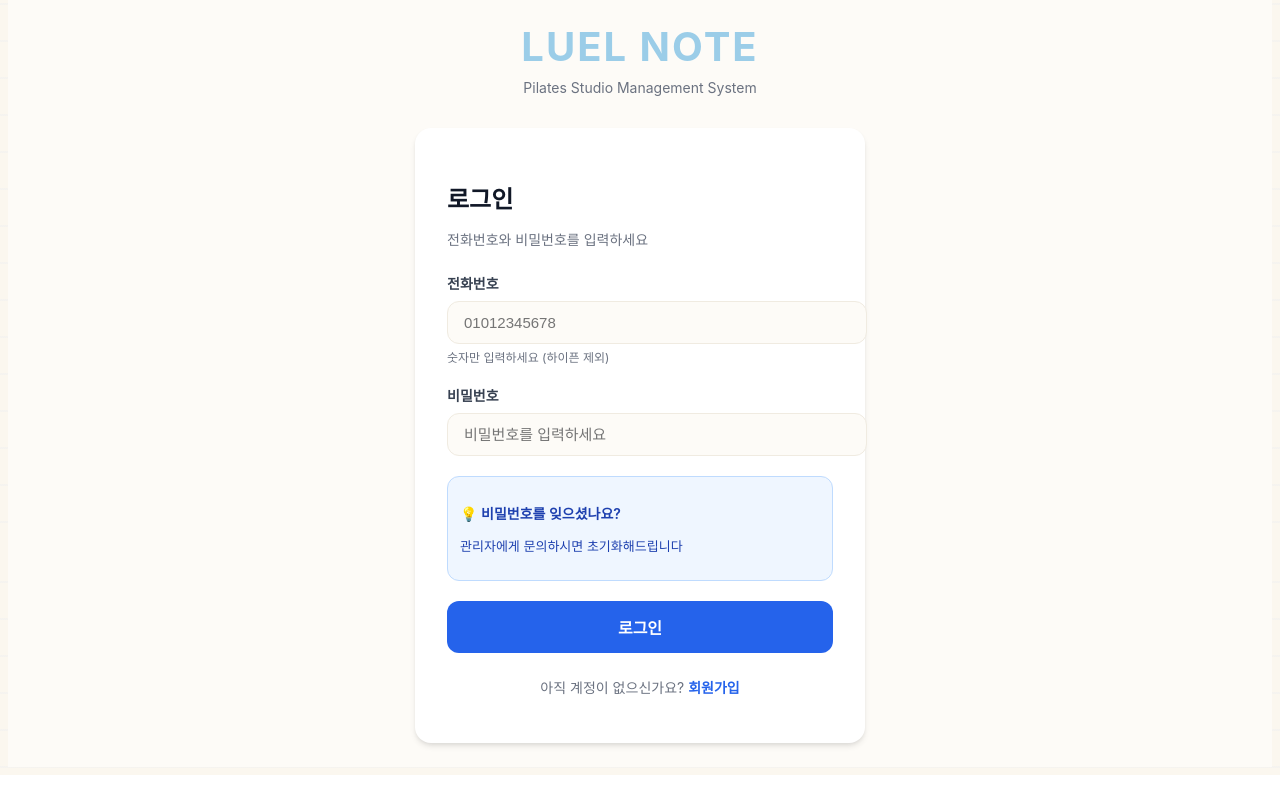
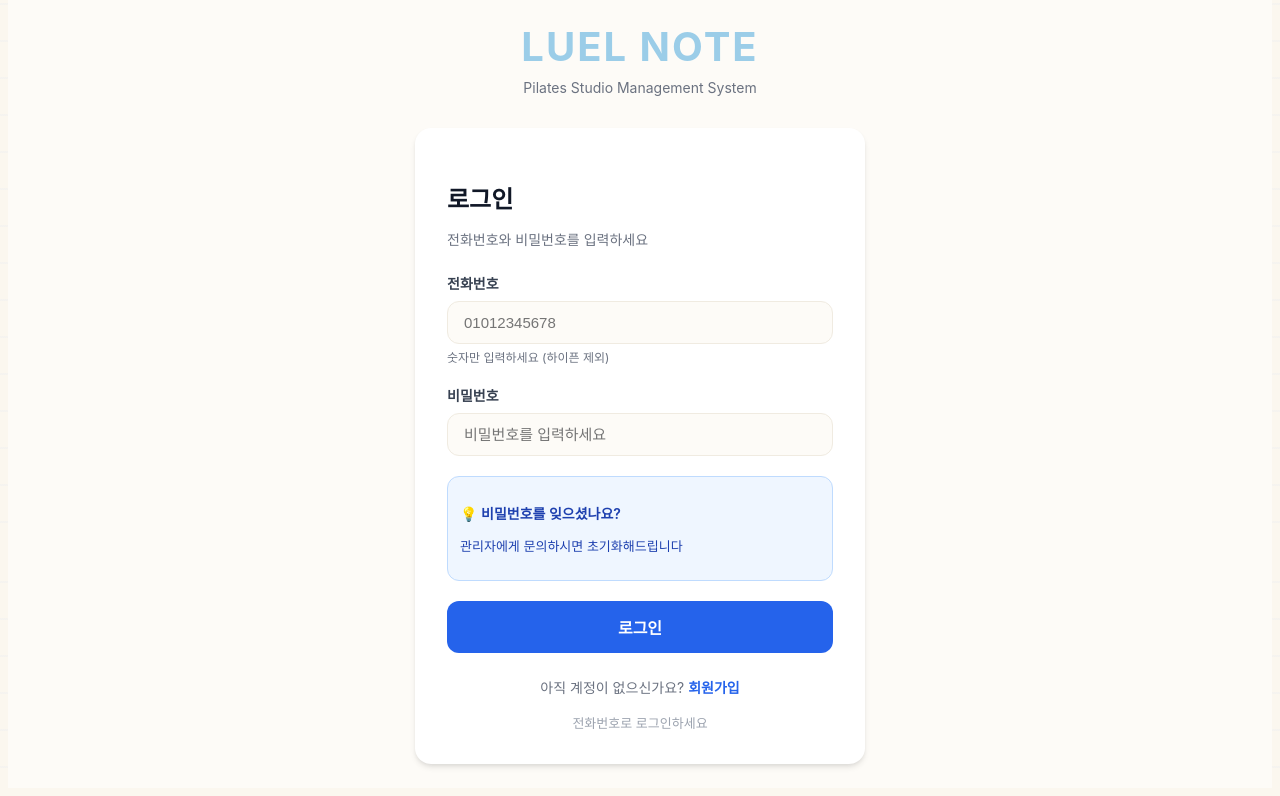
Before and after one commit to jinhajunho/luel-note, a Next.js app: page /login in a window 1280 px wide. Shown: the part 254-1050 px from the top of the page. Before the commit the page ends 1029 px from the top, so only its background shows below. Built offline with nearby package versions, Linux system fonts and the light colour scheme; no server answers.

Commit message:
Update page.tsx

```diff
--- a/app/(auth)/login/page.tsx
+++ b/app/(auth)/login/page.tsx
@@ -76,7 +76,8 @@ export default function LoginPage() {
               marginBottom: '16px',
               background: '#fef2f2',
               border: '1px solid #fecaca',
-              color: '#dc2626'
+              color: '#dc2626',
+              boxSizing: 'border-box'
             }}>
               {state.error}
             </div>
@@ -99,6 +100,7 @@ export default function LoginPage() {
                 id="phone"
                 name="phone"
                 placeholder="01012345678"
+                maxLength={11}
                 required
                 disabled={isPending}
                 style={{
@@ -110,7 +112,8 @@ export default function LoginPage() {
                   fontSize: '15px',
                   color: '#111827',
                   opacity: isPending ? '0.5' : '1',
-                  cursor: isPending ? 'not-allowed' : 'text'
+                  cursor: isPending ? 'not-allowed' : 'text',
+                  boxSizing: 'border-box'
                 }}
               />
               <p style={{ fontSize: '12px', color: '#6b7280', marginTop: '4px' }}>
@@ -145,7 +148,8 @@ export default function LoginPage() {
                   fontSize: '15px',
                   color: '#111827',
                   opacity: isPending ? '0.5' : '1',
-                  cursor: isPending ? 'not-allowed' : 'text'
+                  cursor: isPending ? 'not-allowed' : 'text',
+                  boxSizing: 'border-box'
                 }}
               />
             </div>
@@ -156,7 +160,8 @@ export default function LoginPage() {
               border: '1px solid #bfdbfe',
               borderRadius: '12px',
               padding: '12px',
-              marginBottom: '20px'
+              marginBottom: '20px',
+              boxSizing: 'border-box'
             }}>
               <p style={{ fontSize: '14px', fontWeight: '600', color: '#1e40af', marginBottom: '4px' }}>
                 💡 비밀번호를 잊으셨나요?
@@ -179,7 +184,8 @@ export default function LoginPage() {
                 fontWeight: '600',
                 border: 'none',
                 borderRadius: '12px',
-                cursor: isPending ? 'not-allowed' : 'pointer'
+                cursor: isPending ? 'not-allowed' : 'pointer',
+                boxSizing: 'border-box'
               }}
             >
               {isPending ? '로그인 중...' : '로그인'}
@@ -198,6 +204,11 @@ export default function LoginPage() {
               </Link>
             </p>
           </div>
+
+          {/* 전화번호로 로그인하세요 안내 */}
+          <div style={{ textAlign: 'center', marginTop: '16px', fontSize: '13px', color: '#9ca3af' }}>
+            전화번호로 로그인하세요
+          </div>
         </div>
       </div>
     </div>
```
